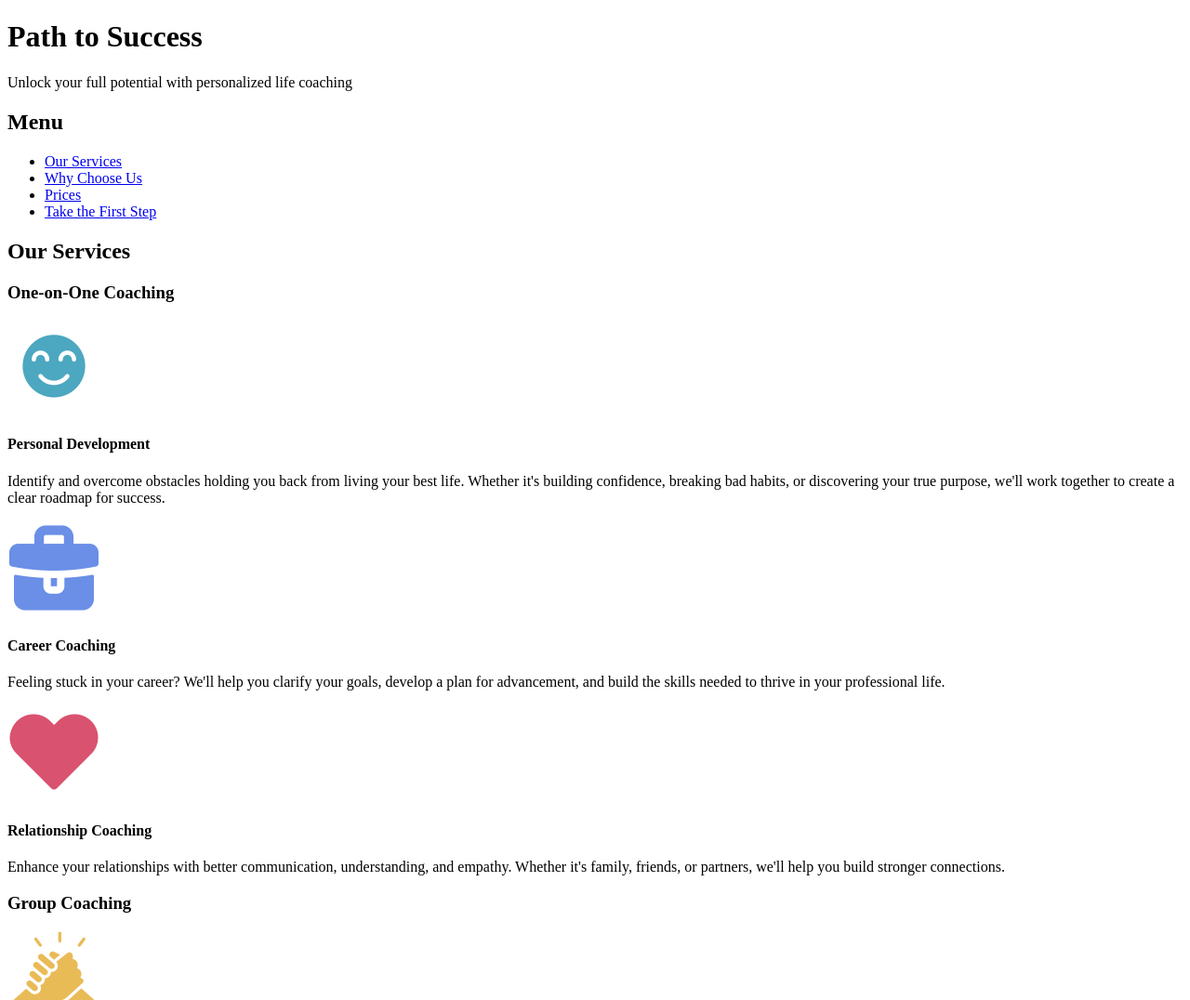
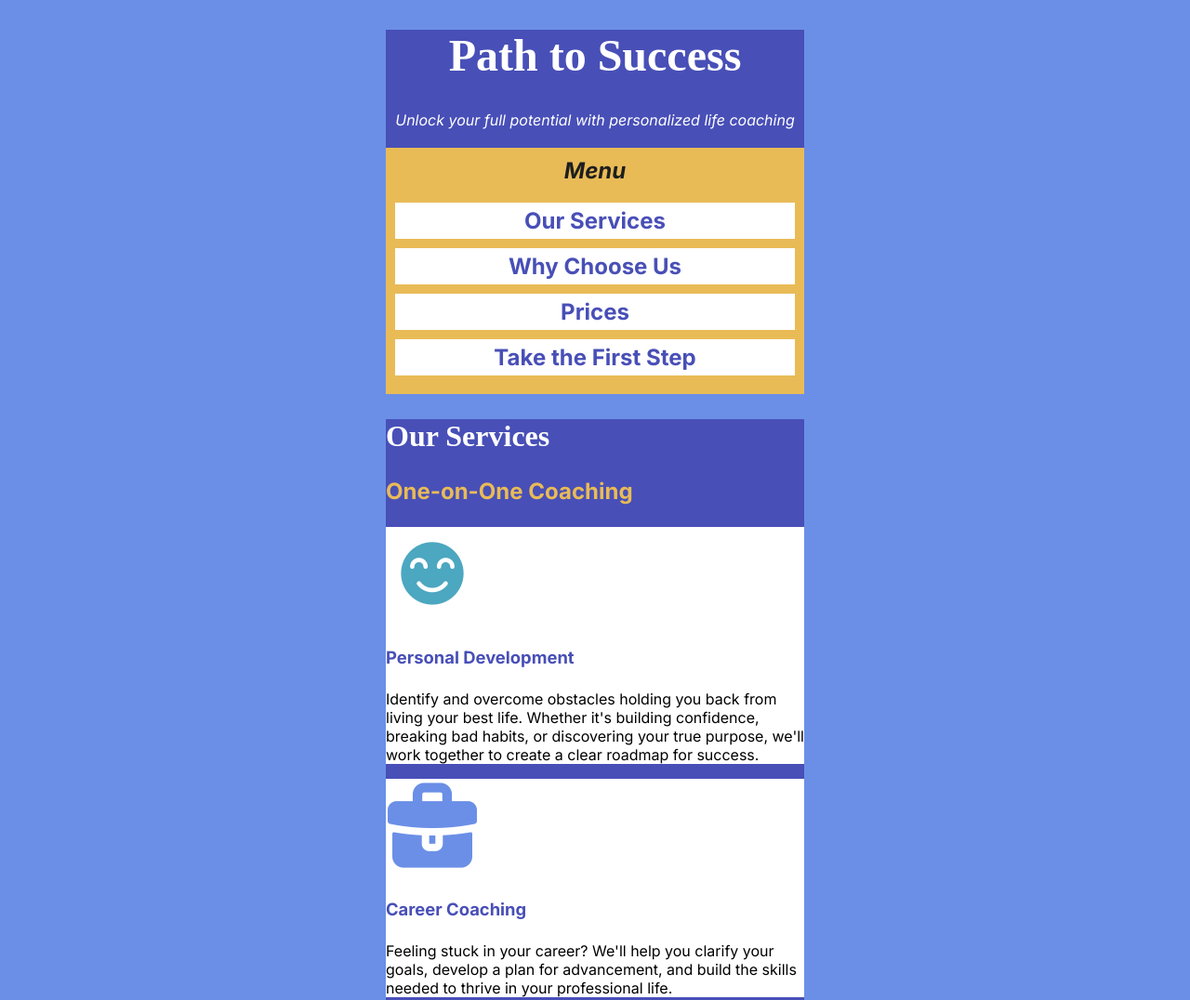
Before and after one commit to mbarbee3/path-to-success, a plain HTML site: page index.html in a window 1280 px wide. Shown: the top 1076 px of the page at 93% size. Drawn offline with Linux system fonts and the light colour scheme; a web font is replaced by a local one.

Commit message:
updating css

```diff
--- a/index.html
+++ b/index.html
@@ -9,7 +9,7 @@
         <header>
             <h1>Path to Success</h1>
             <p>Unlock your full potential with personalized life coaching</p>
-
+            <div id="menuSection">
                 <h2>Menu</h2>
                 <ul>
                     <li><a href="#ourServices">Our Services</a></li>
@@ -17,6 +17,7 @@
                     <li><a href="#prices">Prices</a></li>
                     <li><a href="#takeFirstSteps">Take the First Step</a></li>
                 </ul>
+            </div>
         </header>
         <main>
             <section id="ourServices">
@@ -24,42 +25,56 @@
                 <div>
                     <h3>One-on-One Coaching</h3>
 
+                    <div class="highlightSquare">
                         <img src="images/personal-development.png" alt="teal icon of a smiling face">
                         <h4>Personal Development</h4>
                         <p>Identify and overcome obstacles holding you back from living your best life. Whether it's building confidence, breaking bad habits, or discovering your true purpose, we'll work together to create a clear roadmap for success.</p>
+                    </div>
 
+                    <div class="highlightSquare">
                         <img src="images/career-coaching.png" alt="lavender icon of a briefcase">
                         <h4>Career Coaching</h4>
                         <p>Feeling stuck in your career? We'll help you clarify your goals, develop a plan for advancement, and build the skills needed to thrive in your professional life.</p>
+                    </div>
 
+                    <div class="highlightSquare">
                         <img src="images/relationship-coaching.png" alt="pink icon of a heart">
                         <h4>Relationship Coaching</h4>
                         <p>Enhance your relationships with better communication, understanding, and empathy. Whether it's family, friends, or partners, we'll help you build stronger connections.</p>
                     </div>
+                </div>
                 <div>
                     <h3>Group Coaching</h3>
 
+                    <div class="highlightSquare">
                         <img src="images/supportive-community.png" alt="yellow icon of hands clasping">
                         <h4>Supportive Community</h4>
                         <p>Join a group of like-minded individuals on a similar journey. Share experiences, gain insights, and grow together in a safe, supportive environment.</p>
+                    </div>
 
+                    <div class="highlightSquare">
                         <img src="images/focused-session.png" alt="teal icon of a clock face">
                         <h4>Focused Sessions</h4>
                         <p>Our group coaching sessions focus on specific themes such as confidence-building, time management, or work-life balance. Each session is designed to provide actionable takeaways that you can apply immediately.</p>
                     </div>
+                </div>
                 <div>
                     <h3>Workshops & Seminars</h3>
 
+                    <div class="highlightSquare">
                         <img src="images/interactive-learning.png" alt="lavender icon of text conversation">
                         <h4>Interactive Learning</h4>
                         <p>Participate in our interactive workshops and seminars that cover a range of topics, from goal setting to stress management. These events are designed to provide practical tools and strategies that you can implement in your daily life.</p>
                     </div>
+                </div>
                 <div>
                     <h3>Online Courses</h3>
 
+                    <div class="highlightSquare">
                         <img src="images/flexible-learning.png" alt="pink icon of a curly arrow">
                         <h4>Flexible Learning</h4>
                         <p>Access our online courses at your convenience. With video lessons, downloadable resources, and exercises, you can learn at your own pace from the comfort of your home.</p>
+                    </div>
                 </div>
             </section>
             <section id="whyChooseUs">
--- a/styles.css
+++ b/styles.css
@@ -1,9 +1,113 @@
 /* CSS BY Matt Barbee */
 
 /* IMPORTED FONTS */
+@import url('https://fonts.googleapis.com/css2?family=Inter:ital,opsz,wght@0,14..32,100..900;1,14..32,100..900&family=Kavoon&display=swap');
 
 /* CSS RESET */
 
 /* ROOT VARIABLES */
+:root {
+    --body-font: Inter, Arial, sans-serif;
+    --h1-font: Kavoon;
+
+    --backgroundBlue: #6B8FE7;
+    --darkerBackgroundBlue: #484FB7;
+    --tealBlock: #4CA7C0;
+    --yellowBlock: #E9BB57;
+    --backgroundPink: #D9526F;
+    --grayColor: #1E1E1E;
+    --whiteColor: #ffffff;
+}
 
 /* GLOBAL STYLES (mobile first/small) */
+body {
+    font-family: var(--body-font);
+    background-color: var(--backgroundBlue);
+    max-width: 450px;
+    margin: 0 auto;
+}
+
+h1 {
+    font-family: var(--h1-font);
+    font-size: 3em;
+}
+
+h2 {
+    font-family: var(--h1-font);
+    font-size: 2em;
+    color: var(--whiteColor);
+}
+
+h3 {
+    font-size: 1.5em;
+    color: var(--yellowBlock);
+}
+
+h4 {
+    font-size: 1.15em;
+    color: var(--darkerBackgroundBlue);
+}
+
+header {
+    background-color: var(--darkerBackgroundBlue);
+    color: var(--whiteColor);
+    text-align: center;
+}
+
+header h2 {
+    font-size: 1.5em;
+    font-family: var(--body-font);
+    color: var(--grayColor);
+    padding-top: 10px;
+}
+
+header p, header h2 {
+    font-style: italic;
+}
+
+header ul {
+    list-style: none;
+    padding-left: 0;
+    padding-bottom: 10px;
+}
+
+header ul a {
+    font-size: 1.5em;
+    font-family: var(--body-font);
+    color: var(--darkerBackgroundBlue);
+    text-decoration: none;
+    font-weight: bold;
+    display: block;
+    background-color: var(--whiteColor);
+    margin: 10px;
+    padding: 5px;
+}
+
+#menuSection {
+    background-color: var(--yellowBlock);
+    padding: auto;
+}
+
+#ourServices {
+    background-color: var(--darkerBackgroundBlue);
+}
+
+.highlightSquare  {
+    background-color: var(--whiteColor);
+}
+
+#whyChooseUs {
+    background-color: var(--backgroundPink);
+}
+
+#prices {
+    background-color: var(--darkerBackgroundBlue);
+}
+
+#takeFirstSteps {
+    background-color: var(--backgroundPink);
+}
+
+footer {
+    background-color: var(--darkerBackgroundBlue);
+}
```
Also changed, not shown: 1 other file. Lines whose indentation alone changed are shown as unchanged.
